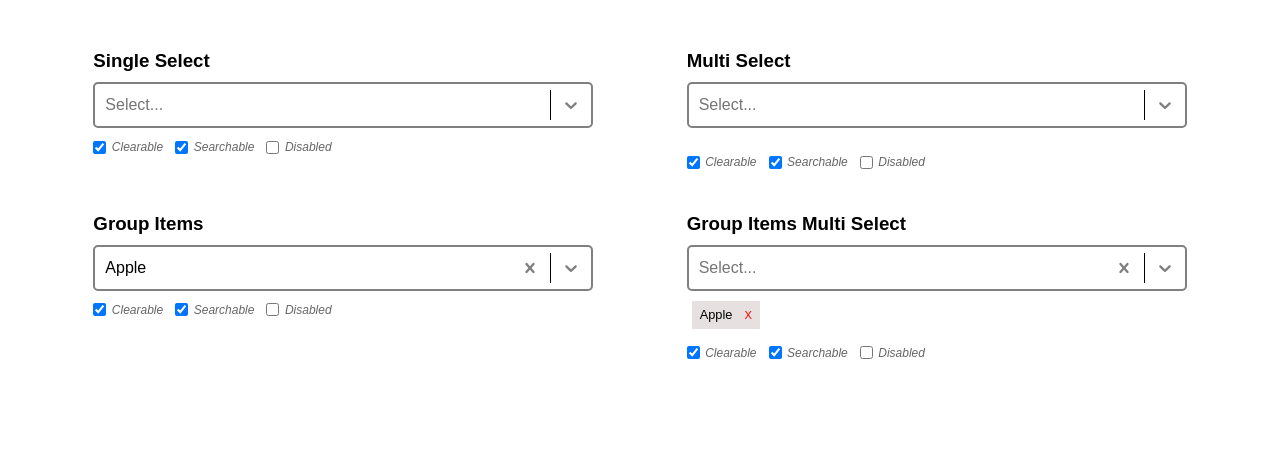
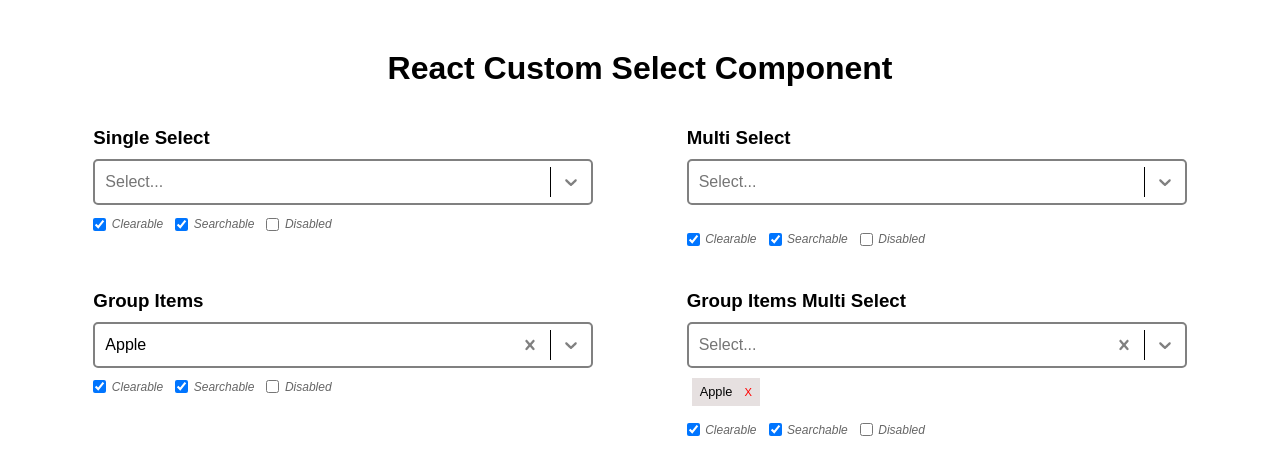
Before and after one commit to TheProjectsX/react-custom-select, a React (Vite) app: page / in a window 1280 px wide. Shown: the top 474 px of the page. Built offline with nearby package versions, Linux system fonts and the light colour scheme.

Commit message:
Production deployment

```diff
--- a/src/App.jsx
+++ b/src/App.jsx
@@ -99,6 +99,7 @@ function App() {
 
   return (
     <main className="main">
+      <h1 style={{ marginBottom: "40px" }}>React Custom Select Component</h1>
       <div className="wrapper">
         <div className="custom-select">
           <h3 className="custom-select-title">Single Select</h3>
```
Also changed, not shown: 2 other files (tests, documents, lock files or other folders).
